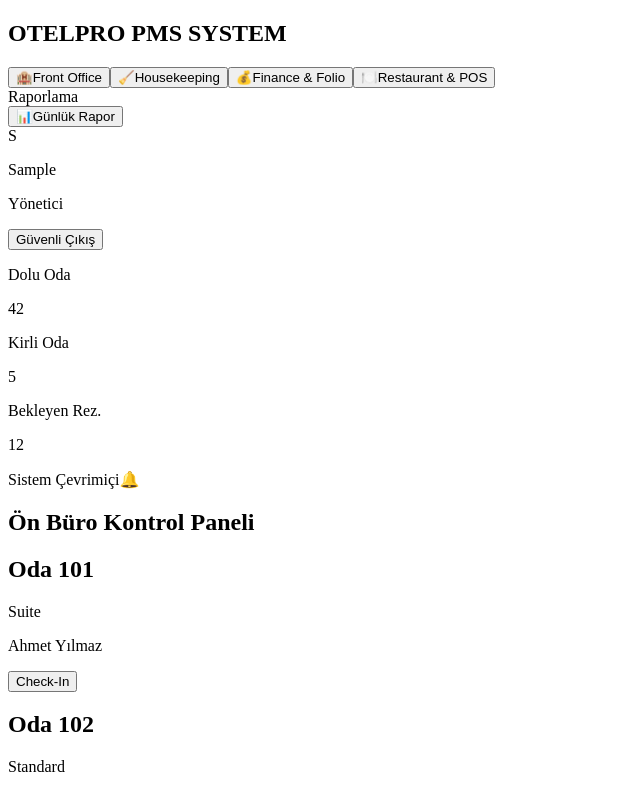
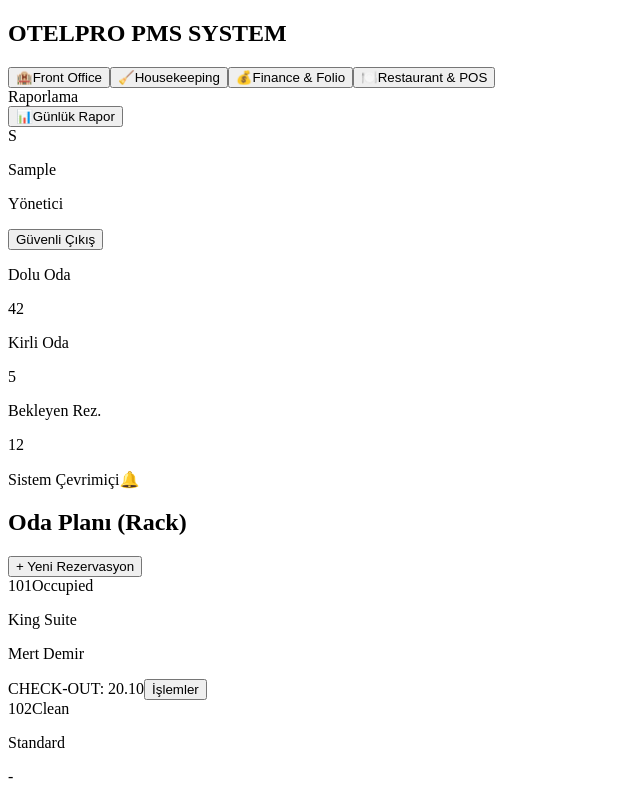
Before and after one commit to kimkirajon-eng/otelpropms, a React (Create React App) app in the folder frontend/: page / in a window 1280 px wide. Both pictures are taken after typing "Sample", "Sample123" into the empty fields and a click on the button "Giriş Yap". Shown: the top 800 px of the page, without its empty margins (0-640 px from the left). Built offline with nearby package versions, Linux system fonts and the light colour scheme.

Commit message:
Update FrontOffice.js

```diff
--- a/frontend/src/components/FrontOffice.js
+++ b/frontend/src/components/FrontOffice.js
@@ -1,21 +1,33 @@
-import React, { useState } from 'react';
+import React from 'react';
 
 const FrontOffice = () => {
-  const [rooms, setRooms] = useState([
-    { id: 101, type: 'Suite', status: 'Clean', guest: 'Ahmet Yılmaz' },
-    { id: 102, type: 'Standard', status: 'Dirty', guest: '-' },
-  ]);
+  const rooms = [
+    { id: 101, type: 'King Suite', status: 'Occupied', guest: 'Mert Demir', checkout: '20.10' },
+    { id: 102, type: 'Standard', status: 'Clean', guest: '-', checkout: '-' },
+    { id: 103, type: 'Standard', status: 'Dirty', guest: '-', checkout: '-' },
+    { id: 104, type: 'Deluxe', status: 'Reserved', guest: 'Ayşe Kaya', checkout: '21.10' },
+  ];
 
   return (
-    <div className="p-6 bg-gray-100 min-h-screen">
-      <h1 className="text-2xl font-bold mb-4">Ön Büro Kontrol Paneli</h1>
-      <div className="grid grid-cols-4 gap-4">
+    <div className="animate-in fade-in duration-500">
+      <div className="flex justify-between items-center mb-8">
+        <h2 className="text-3xl font-black text-slate-800 underline decoration-orange-500 decoration-4">Oda Planı (Rack)</h2>
+        <button className="bg-slate-900 text-white px-6 py-3 rounded-xl font-bold shadow-lg">+ Yeni Rezervasyon</button>
+      </div>
+
+      <div className="grid grid-cols-1 md:grid-cols-2 lg:grid-cols-4 gap-6">
         {rooms.map(room => (
-          <div key={room.id} className={`p-4 rounded shadow-lg ${room.status === 'Clean' ? 'bg-green-100' : 'bg-red-100'}`}>
-            <h2 className="font-bold text-xl">Oda {room.id}</h2>
-            <p>{room.type}</p>
-            <p className="text-sm italic">{room.guest}</p>
-            <button className="mt-2 bg-blue-600 text-white px-2 py-1 rounded text-sm">Check-In</button>
+          <div key={room.id} className="bg-white p-6 rounded-3xl shadow-sm border border-slate-100 hover:shadow-xl transition-all group">
+            <div className="flex justify-between items-start mb-4">
+              <span className="text-4xl font-black text-slate-200 group-hover:text-orange-500 transition-colors">{room.id}</span>
+              <StatusBadge status={room.status} />
+            </div>
+            <p className="text-sm font-bold text-slate-500 mb-1">{room.type}</p>
+            <p className="text-lg font-black text-slate-800">{room.guest}</p>
+            <div className="mt-4 pt-4 border-t flex justify-between text-[11px] font-bold text-slate-400">
+              <span>CHECK-OUT: {room.checkout}</span>
+              <button className="text-orange-500 hover:underline italic">İşlemler</button>
+            </div>
           </div>
         ))}
       </div>
@@ -23,4 +35,14 @@ const FrontOffice = () => {
   );
 };
 
-export default FrontOffice; // <-- BU SATIR ÇOK ÖNEMLİ
+const StatusBadge = ({ status }) => {
+  const colors = {
+    Occupied: 'bg-blue-100 text-blue-600',
+    Clean: 'bg-green-100 text-green-600',
+    Dirty: 'bg-red-100 text-red-600',
+    Reserved: 'bg-yellow-100 text-yellow-600'
+  };
+  return <span className={`px-3 py-1 rounded-full text-[10px] font-black uppercase tracking-tighter ${colors[status]}`}>{status}</span>;
+};
+
+export default FrontOffice;
```
